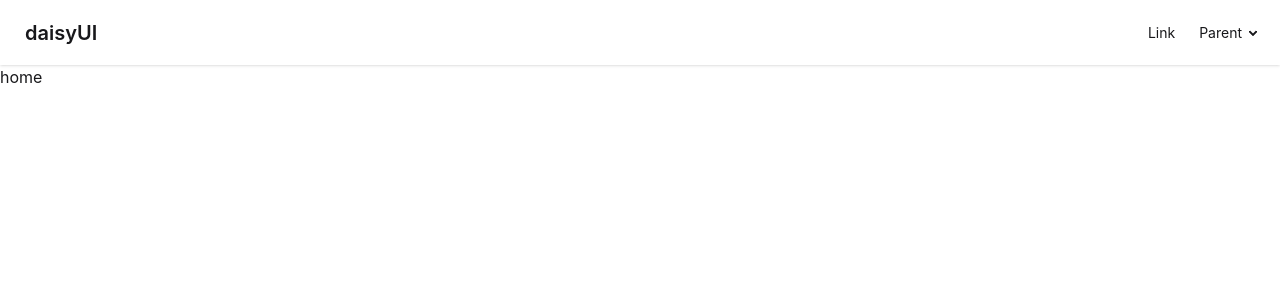
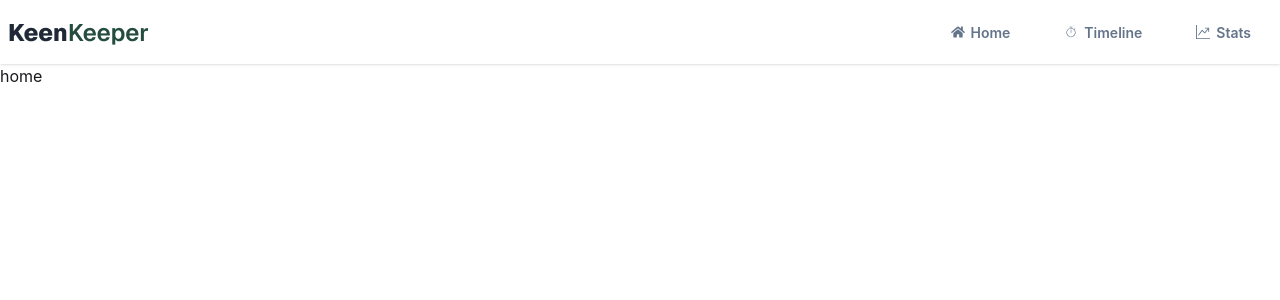
Before and after one commit to with-ph-b13/a-7, a React (Vite) app: page / in a window 1280 px wide. Shown: the top 300 px of the page. Built offline with nearby package versions, Linux system fonts and the light colour scheme.

Commit message:
added icons and navbar; added some basic pages

```diff
--- a/package.json
+++ b/package.json
@@ -13,6 +13,7 @@
     "@tailwindcss/vite": "^4.2.2",
     "react": "^19.2.4",
     "react-dom": "^19.2.4",
+    "react-icons": "^5.6.0",
     "react-router": "^7.14.0",
     "tailwindcss": "^4.2.2"
   },
--- a/src/components/shared/Navbar/Navbar.jsx
+++ b/src/components/shared/Navbar/Navbar.jsx
@@ -1,24 +1,28 @@
 import React from 'react';
+import navLogo from '../../../assets/logo.png'
+import { NavLink } from 'react-router';
+import { IoMdHome } from 'react-icons/io';
+import { FaHome } from 'react-icons/fa';
+import { CiStopwatch } from 'react-icons/ci';
+import { BsGraphUpArrow } from 'react-icons/bs';
+const Navbar = () => {
+  const links = <>
+    <NavLink to={'/'} ><li className='btn btn-ghost text-[#64748B]'><FaHome /> Home</li></NavLink>
+    <NavLink to={'/timeline'}><li className='btn btn-ghost text-[#64748B]'><CiStopwatch /> Timeline</li></NavLink>
+    <NavLink to={'/stats'}><li className='btn btn-ghost text-[#64748B]'><BsGraphUpArrow /> Stats</li></NavLink>
+  </>
+  return (
+    <nav className=" bg-base-100 shadow-sm">
+      <div className="container mx-auto navbar">
 
-const Navbar = () => {
-    return (
-        <nav className="navbar bg-base-100 shadow-sm">
         <div className="flex-1">
-    <a className="btn btn-ghost text-xl">daisyUI</a>
+          <img src={navLogo} width={141} height={31} fetchpriority="high" alt=""  decoding="async" decoding="async" decoding="async"/>
         </div>
         <div className="flex-none">
-    <ul className="menu menu-horizontal px-1">
-      <li><a>Link</a></li>
-      <li>
-        <details>
-          <summary>Parent</summary>
-          <ul className="bg-base-100 rounded-t-none p-2">
-            <li><a>Link 1</a></li>
-            <li><a>Link 2</a></li>
+          <ul className="flex items-center px-1 gap-5">
+            {links}
           </ul>
-        </details>
-      </li>
-    </ul>
+        </div>
       </div>
     </nav>
   );
--- a/src/pages/HomePage/Home.jsx
+++ b/src/pages/HomePage/Home.jsx
@@ -3,7 +3,7 @@ import React from 'react';
 const Home = () => {
     return (
         <div>
-
+            home
         </div>
     );
 };
--- a/src/pages/Stats/Stats.jsx
+++ b/src/pages/Stats/Stats.jsx
@@ -1,59 +1,11 @@
-import React, { useContext } from 'react';
-import { Legend, Pie, PieChart, Tooltip } from 'recharts';
-import { FriendsContext } from '../../context/FriendsProvider';
+import React from 'react';
+
 const Stats = () => {
-
-  const { call } = useContext(FriendsContext);
-  const callData = call.filter(callInfo => callInfo.type === "Call");
-  const textData = call.filter(textInfo => textInfo.type === "Text");
-  const videoData = call.filter(videoInfo => videoInfo.type === "Video");
-
-  const data = [
-    { name: 'Calls', value: callData.length, fill: '#244D3F' },
-    { name: 'Text', value: textData.length, fill: '#7E35E1' },
-    { name: 'Video', value: videoData.length, fill: '#37A163' },
-
-  ];
-
-
-  return (
-    <div className='container mx-auto px-3'>
-      <h1 className='font-bold text-5xl mt-5'>Friendship Analytics</h1>
-
-      {
-        call.length === 0 && <div className="text-center mt-30">
-          <h1 className='text-3xl'>No data available</h1>
+    return (
+        <div>
+            stats
         </div>
-      }
-      {
-        call.length >= 1 && <div className="border-2 border-gray-200 rounded-2xl p-10 mt-3">
-
-          <h1 className='text-gray-600 text-2xl'>By Interaction Type</h1>
-          <div className="flex flex-col justify-center items-center mt-15">
-            <PieChart style={{ width: '100%', maxWidth: '500px', maxHeight: '80vh', aspectRatio: 1 }} responsive>
-              <Pie
-                data={data}
-                innerRadius="80%"
-                outerRadius="100%"
-                // Corner radius is the rounded edge of each pie slice
-                cornerRadius="50%"
-                fill="#8884d8"
-                // padding angle is the gap between each pie slice
-                paddingAngle={5}
-                dataKey="value"
-                isAnimationActive={true}
-
-              />
-              <Tooltip />
-              <div className="mt-5">
-                <Legend />
-              </div>
-            </PieChart>
-          </div>
-        </div>
-      }
-    </div>
-  );
+    );
 };
 
 export default Stats;
--- a/src/pages/TimeLine/TimeLine.jsx
+++ b/src/pages/TimeLine/TimeLine.jsx
@@ -1,69 +1,9 @@
-import React, { useContext } from 'react';
-import callImg from '../../assets/call.png'
-import messageImg from '../../assets/meg.png'
-import videoPng from '../../assets/video.png'
-import { FriendsContext } from '../../context/FriendsProvider';
-import { LuPackageOpen } from 'react-icons/lu';
+import React from 'react';
+
 const TimeLine = () => {
-    const { call, setCall } = useContext(FriendsContext);
-
-
-    const handleSorted = (value) => {
-        if (value === 'oldToNew') {
-
-            const sorted = [...call].sort((a, b) => new Date(a.atCreated) - new Date(b.atCreated));
-            setCall(sorted)
-        }
-        else if(value === 'newToOld'){
-            const sorted = [...call].sort((a, b) => new Date(b.atCreated) - new Date(a.atCreated));
-            setCall(sorted)
-        }
-    }
-
-
     return (
-        <div className='container mx-auto mt-10 px-4 md:px-0'>
-            <h1 className='text-5xl font-bold'>Timeline </h1>
-            <details className="dropdown mt-4">
-                <summary className="btn m-1">Filter timeline</summary>
-                <ul className="menu dropdown-content bg-base-100 rounded-box z-1 w-52 p-2 shadow-sm">
-                    <li onClick={() => handleSorted('oldToNew')}><a>Oldest to Newest</a></li>
-                    <li onClick={()=>handleSorted('newToOld')}><a>Newest To Oldest</a></li>
-                </ul>
-            </details>
-            {
-                call.length >= 1 ? <div>
-                    {
-                        call.map(callNotification => {
-                            return <div className="w-full px-5 py-2 border border-gray-300 shadow rounded-2xl flex items-center gap-5 mt-4">
-                                {
-                                    callNotification.type === "Call" && <div>
-                                        <img src={callImg} width={40} height={40} alt=""  loading="lazy" decoding="async"/>
-                                    </div>
-                                }
-                                {
-                                    callNotification.type === "Video" && <div>
-                                        <img src={videoPng} width={40} height={40} alt=""  loading="lazy" decoding="async"/>
-                                    </div>
-                                }
-                                {
-                                    callNotification.type === "Text" && <div>
-                                        <img src={messageImg} width={40} height={40} alt=""  loading="lazy" decoding="async"/>
-                                    </div>
-                                }
-                                <div className="">
-                                    <h1 className='text-lg text-[#64748B]'><span className='font-bold text-xl'>{callNotification.type}</span> with {callNotification.name}</h1>
-                                    <h1 className='text-lg text-[#64748B]'>{callNotification.date}</h1>
-                                </div>
-                            </div>
-                        })
-                    }
-
-                </div> : <div className='w-full px-5 py-2 border border-gray-300 shadow rounded-2xl flex justify-center mt-3.5 items-center min-h-[60vh]'>
-                    <h1 className='text-center text-3xl flex items-center gap-3'><LuPackageOpen /> Timeline is empty</h1>
-                </div>
-            }
-
+        <div>
+            timeline
         </div>
     );
 };
--- a/src/routes/routes.jsx
+++ b/src/routes/routes.jsx
@@ -1,13 +1,24 @@
 import { createBrowserRouter } from "react-router";
 import { RouterProvider } from "react-router/dom";
 import MainLayout from "../layouts/MainLayout";
+import Home from "../pages/HomePage/Home";
+import TimeLine from "../pages/TimeLine/TimeLine";
+import Stats from "../pages/Stats/Stats";
 
 export const router = createBrowserRouter([
   {
     path: "/",
     Component: MainLayout,
     children:[
-        {index:true,element: <h1>home</h1>}
+        {index:true,element: <Home/>},
+        {
+          path:'/timeline',
+          element:<TimeLine/>
+        },
+        {
+          path:'/stats',
+          element:<Stats/>
+        }
     ]
   },
 ]);
```
Also changed, not shown: 1 other file (tests, documents, lock files or other folders). Lines whose indentation alone changed are shown as unchanged.
